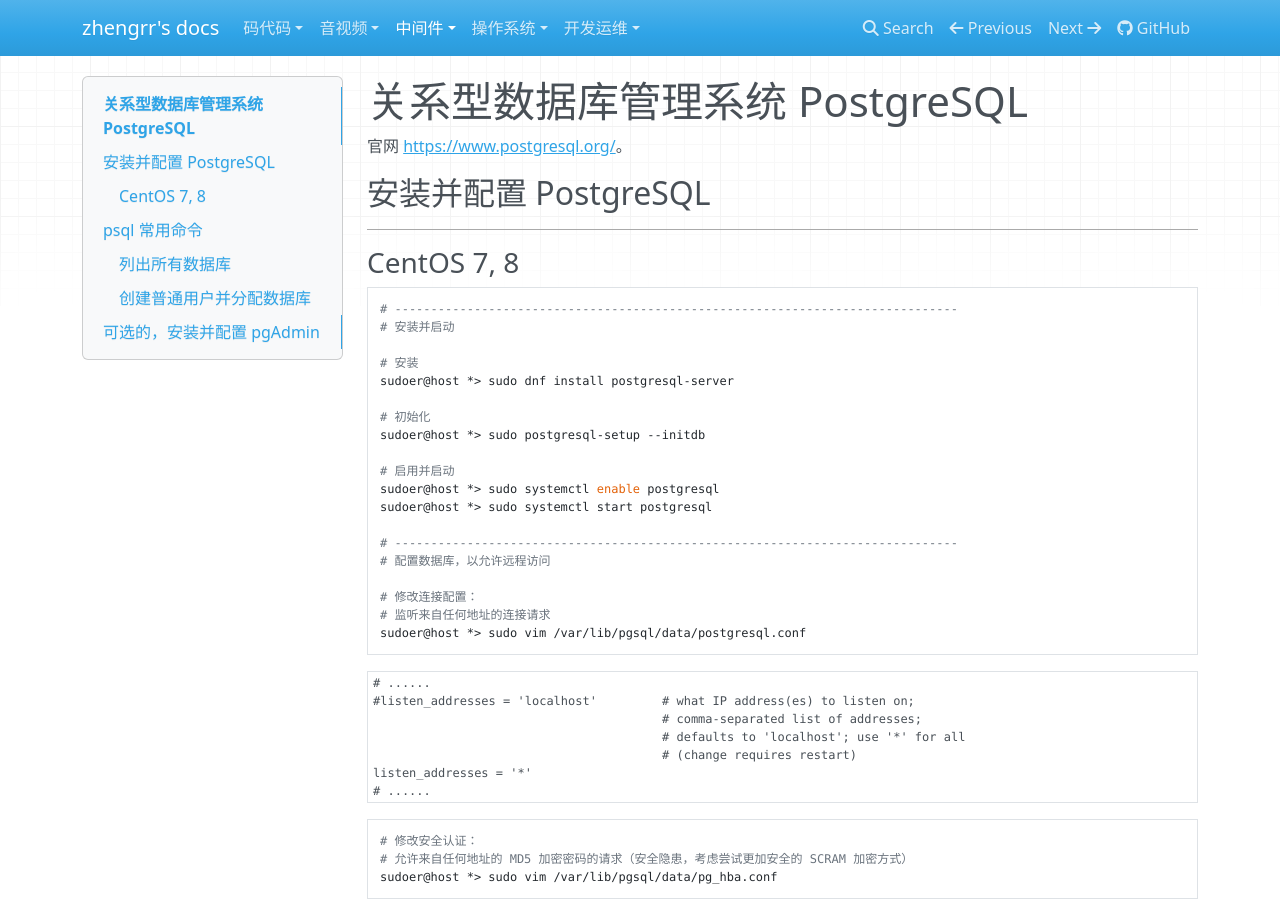
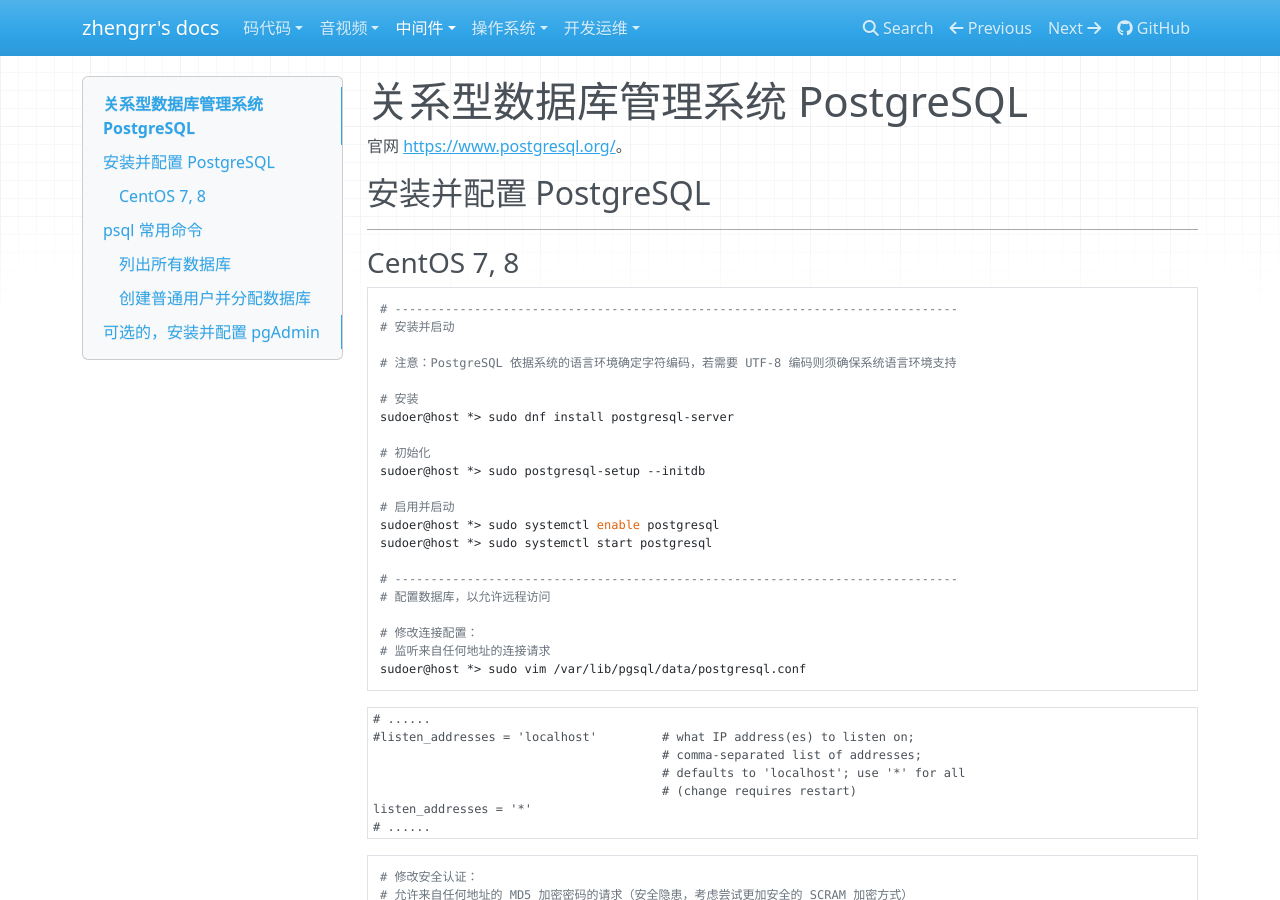
Before and after one commit to afoolsbag/afoolsbag.github.io, an MkDocs documentation site: the page built from docs/MW/PostgreSQL.md, in a window 1280 px wide and 900 px high. Built offline with MkDocs 1.6.1, drawn with Linux system fonts in a browser that asks for light colours; nearby versions of some CDN libraries.

Commit message:
docs(PostgreSQL): 字符编码相关

````diff
--- a/docs/MW/PostgreSQL.md
+++ b/docs/MW/PostgreSQL.md
@@ -10,6 +10,8 @@
 ```sh
 # ------------------------------------------------------------------------------
 # 安装并启动
+
+# 注意：PostgreSQL 依据系统的语言环境确定字符编码，若需要 UTF-8 编码则须确保系统语言环境支持
 
 # 安装
 sudoer@host *> sudo dnf install postgresql-server
````
Also changed, not shown: docs/OS/CentOS/CentOS.md (+1 -0 lines).
